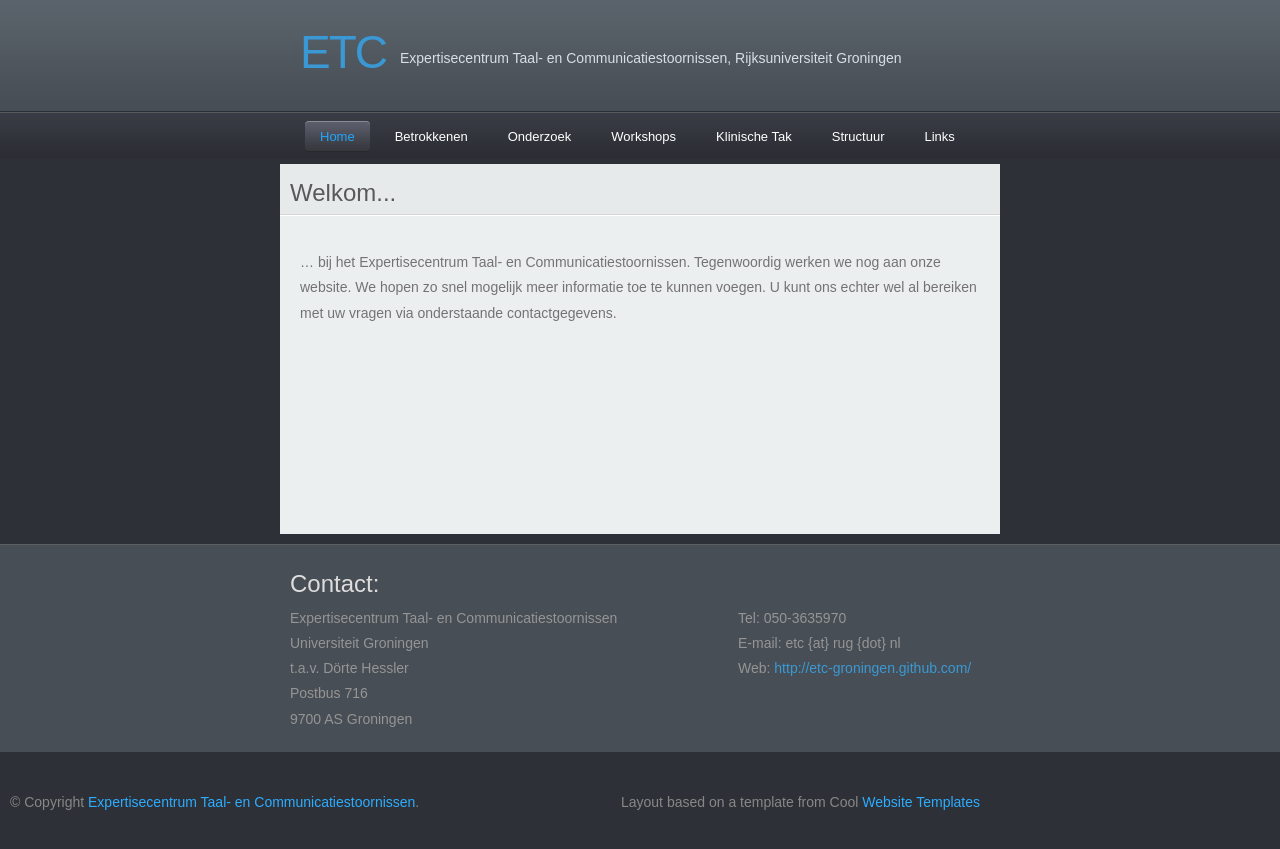
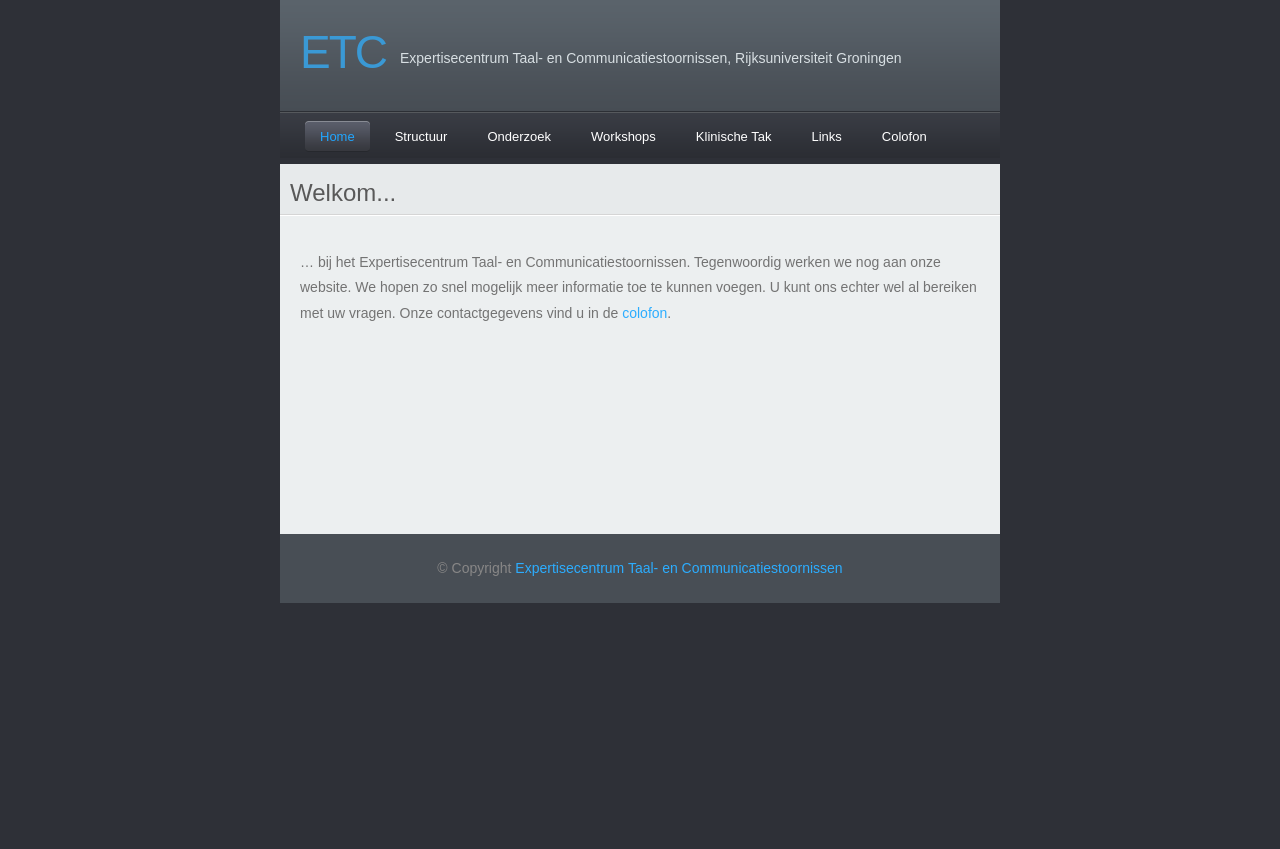
Before and after one commit to ETC-Groningen/etc-groningen.github.com, a Jekyll site: the page built from index.md, in a window 1280 px wide. Shown: the top 849 px of the page. Built offline with Jekyll 4.4.1, drawn with Linux system fonts in a browser that asks for light colours.

Commit message:
update website: trim sides, new:colophon

```diff
--- a/_includes/menu.html
+++ b/_includes/menu.html
@@ -1,12 +1,12 @@
 
 	<ul>
 		<li id="menuHome"><a href="/"><span>Home</span></a></li>
-		<li id="menuBetrokkenen"><a href="/betrokkenen"><span>Betrokkenen</span></a></li>
+		<li id="menuStructuur"><a href="/structuur"><span>Structuur</span></a></li>
 		<li id="menuOnderzoek"><a href="/onderzoek"><span>Onderzoek</span></a></li>
 		<li id="menuWorkshops"><a href="/workshops"><span>Workshops</span></a></li>
 		<li id="menuKlinisch"><a href="/klinisch"><span>Klinische Tak</span></a></li>
-		<li id="menuStructuur"><a href="/structuur"><span>Structuur</span></a></li>
 		<li id="menuLinks"><a href="/links"><span>Links</span></a></li>
+		<li id="menuColofon"><a href="/colofon"><span>Colofon</span></a></li>
 	</ul>
 
 	{% if page.menu %}
--- a/_layouts/index.html
+++ b/_layouts/index.html
@@ -33,38 +33,15 @@ Released for free under a Creative Commons Attribution 3.0 License
         <div class="article">
           {{content}}
         </div>
+         <div class="clr"></div>
       </div>
-
       <div class="clr"></div>
     </div>
   </div>
-  <div class="fbg">
-    <div class="fbg_resize">
-      <div class="col c1">
-          <h2><span>Contact:</span></h2>
-          <p>Expertisecentrum Taal- en Communicatiestoornissen
-          </br>Universiteit Groningen
-          </br>t.a.v. D&oumlrte Hessler
-          </br>Postbus 716
-          </br>9700 AS Groningen</p>
-      </div>
+  <div class="clr"></div>
+  <div class="footer">
+         <p class="lr"> © Copyright <a href="#">Expertisecentrum Taal- en Communicatiestoornissen</a></p>
 
-
-      <div class="col c3">
-          <h2><br></h2>
-          <p>Tel: 050-3635970
-          </br>E-mail: etc {at} rug {dot} nl
-          </br>Web: <a href="http://etc-groningen.github.com/">http://etc-groningen.github.com/</a></p>
-      </div>
-
-
-      <div class="clr"></div>
-    </div>
-    <div class="footer">
-      <p class="lr">© Copyright <a href="#">Expertisecentrum Taal- en Communicatiestoornissen</a>.</p>
-      <p class="lf">Layout based on a template from Cool <a href="http://www.coolwebtemplates.net/">Website Templates</a></p>
-      <div class="clr"></div>
-    </div>
   </div>
 </div>
 </body>
--- a/default.css
+++ b/default.css
@@ -4,8 +4,10 @@ Design by http://www.templateaccess.com
 Released for free under a Creative Commons Attribution 3.0 License
 */
 
-body { margin:0; padding:0; width:100%; color:#737373; font:normal 14px/1.8em Arial, Helvetica, sans-serif;}
-html, .main { padding:0; margin:0; background:#2e3037 url(images/main_bg.gif) top repeat-x;}
+html{background:#2e3037;}
+
+body {margin:0 auto; padding:0; width:720px; color:#737373; font:normal 14px/1.8em Arial, Helvetica, sans-serif;}
+.main { padding:0; margin:0 auto; background:#2e3037 url(images/main_bg.gif) top repeat-x; width:720px;}
 .clr { clear:both; padding:0; margin:0; width:100%; font-size:0px; line-height:0px;}
 .logo { padding:20px 0 20px 20px; margin:0 auto; width:720px;}
 .logo img { float:left; margin:0 10px 0 0; }
@@ -23,9 +25,9 @@ a.rm, a.com { margin-left:8px; padding:9px 12px; background:url(images/a_bg.gif)
 .header, .content, .menu_nav, .fbg, .footer, form, ol, ol li, ul, .content .mainbar, .content .sidebar { margin:0; padding:0;}
 
 /* header */
-.header { }
+.header {width:720px; margin: 0 auto;}
 .header_resize { margin:0 auto; padding:0; width:720px;}
-.header_img { width:970px;  padding:10px 0 0 0;}
+.header_img { width:720px;  padding:10px 0 0 0;}
 /* menu */
 .menu_nav { margin:4px auto 0 auto; padding:10px 20px 0 20px; float:left; width:680px;}
 .menu_nav ul { list-style:none; padding:0; margin:0; }
@@ -40,7 +42,7 @@ a.rm, a.com { margin-left:8px; padding:9px 12px; background:url(images/a_bg.gif)
 .content { padding:10px 0 0 0;}
 .content_resize { margin:0 auto; padding:20px 0 0 0; width:720px;  background:#eceff0 url(images/countent_vf.gif) top repeat-x;}
 .content .mainbar { margin:0; float:left;}
-.content .mainbar img { float:left; padding:4px; margin:0 10px 0 0; border:1px solid #eaecec; background-color:#fff;}
+.content .mainbar img {text-align:center; padding:4px; margin:0 10px 0 0; border:1px solid #eaecec;}
 .content .mainbar .article { margin:0 0 20px 0;  padding:30px 20px;  width:680px;}
 .content .mainbar .article ul {margin-left: 20px;}
 .content .mainbar .article span.butons a { margin:0 5px 0 0; float:right; color:#9a9a9a; padding:1px 10px; text-decoration:none;  border:1px solid #ebe8e8; background:#fbfbfc;}
@@ -49,22 +51,22 @@ a.rm, a.com { margin-left:8px; padding:9px 12px; background:url(images/a_bg.gif)
 
 
 /* fbg */
-.fbg { padding:10px 0 0 0; border-top:1px solid #5e5f62; background:#484e55 url(images/fbg_bg.gif) bottom repeat-x; margin:10px 0 0 0;}
-.fbg_resize { margin:0 auto; padding:20px 20px; width:720px;}
+.fbg { padding:10px 0 0 0; border-top:1px solid #5e5f62; background:#484e55 url(images/fbg_bg.gif) bottom repeat-x; margin:0 auto; width:720px;}
+.fbg_resize { margin:0 auto; padding:20px 20px; width:680px;}
 .fbg  h2 { color:#dedddd;}
 .fbg  p { color:#959595; margin-left:10px;}
 .fbg  a { color:#3a99d5; text-decoration:none;}
 .fbg  img { padding:4px; border:1px solid #cfd2d4; background-color:#fff;}
-.fbg .col { margin:0; float:left;}
-.fbg .c1 { padding:0 16px 0 0; margin-left:0px; width:416px;}
+.fbg .col { margin:0; float:left; padding:0;}
+.fbg .c1 { padding:0 0 0 0; margin-left:0px; width:416px;}
 /*.fbg .c2 { padding:0 16px; width:300px;}*/
 .fbg .c3 { padding:0 0 0 16px; width:250px;}
 .fbg .c1 img { margin:8px;}
 .fbg .c3 img { margin:8px 16px 4px 0; float:left;}
 
 /* footer */
-.footer { width:970px; margin:0 auto; margin-left:10px; padding:20px 0;}
-.footer p.lf { margin:0; padding:4px 0; float:right; width:auto; text-align:right; line-height:1.5em; color:#888787;}
+.footer { width:720px; margin:0 auto; padding:20px 0;background:#484e55 url(images/footer.gif) bottom repeat-x;}
+.footer p.lf { margin:0; margin-right:10px; padding:4px 0; float:right; width:auto; text-align:right; line-height:1.5em; color:#888787;}
 .footer p.lf a { color:#2cadff;}
-.footer p.lr { margin:0; padding:4px 0; float:left; width:auto; line-height:1.5em; color:#888787;}
+.footer p.lr { margin:0 auto; padding:4px 0; width:720px; line-height:1.5em; color:#888787; text-align:center;}
 .footer p.lr a { color:#2cadff;}
--- a/index.md
+++ b/index.md
@@ -6,7 +6,7 @@ menu: menuHome
 
 ... bij het Expertisecentrum Taal- en Communicatiestoornissen.
 Tegenwoordig werken we nog aan onze website. We hopen zo snel mogelijk meer informatie toe te kunnen voegen. U kunt ons echter
-wel al bereiken met uw vragen via onderstaande contactgegevens.
+wel al bereiken met uw vragen. Onze contactgegevens vind u in de [colofon](/colofon).
 
 
 
```
Also changed, not shown: colofon/index.md (added, +35 -0 lines), structuur/index.md (+12 -8 lines), images/footer.gif (added), images/orga.png (added), 3 other files.
